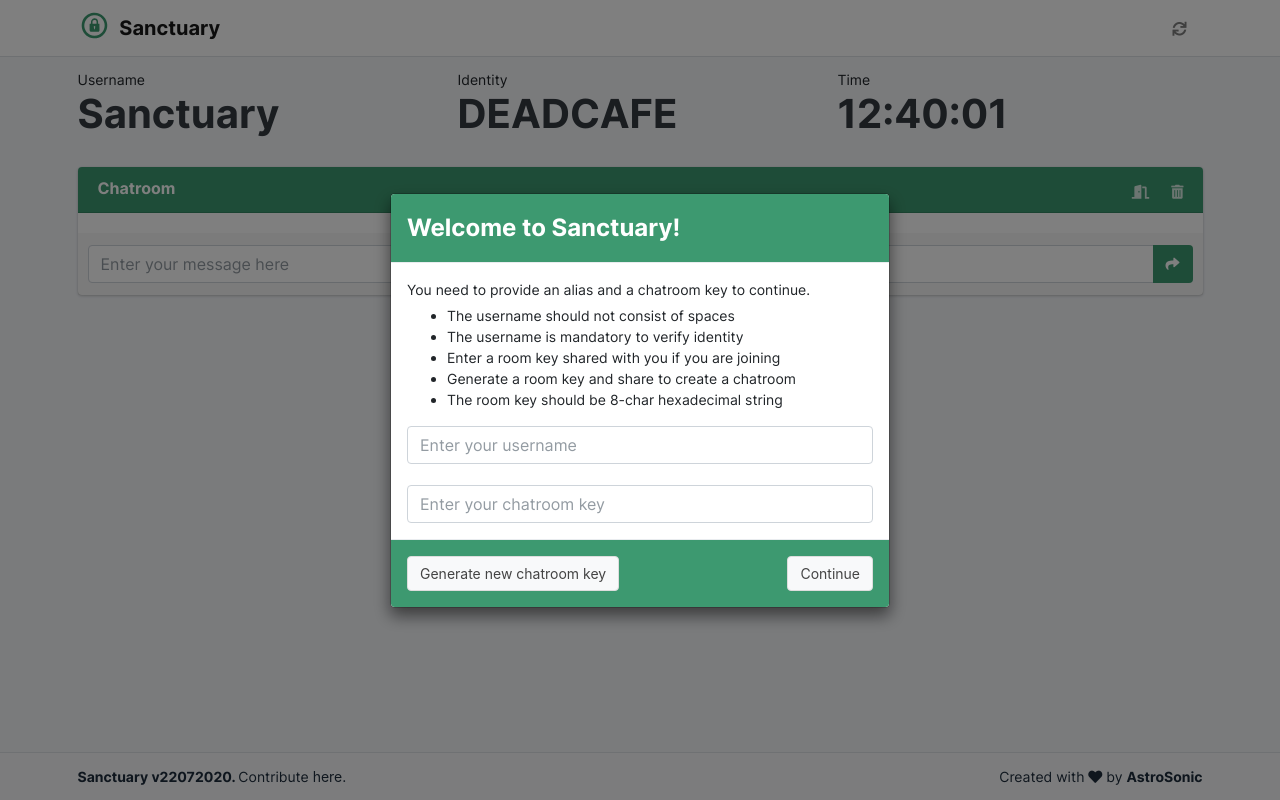
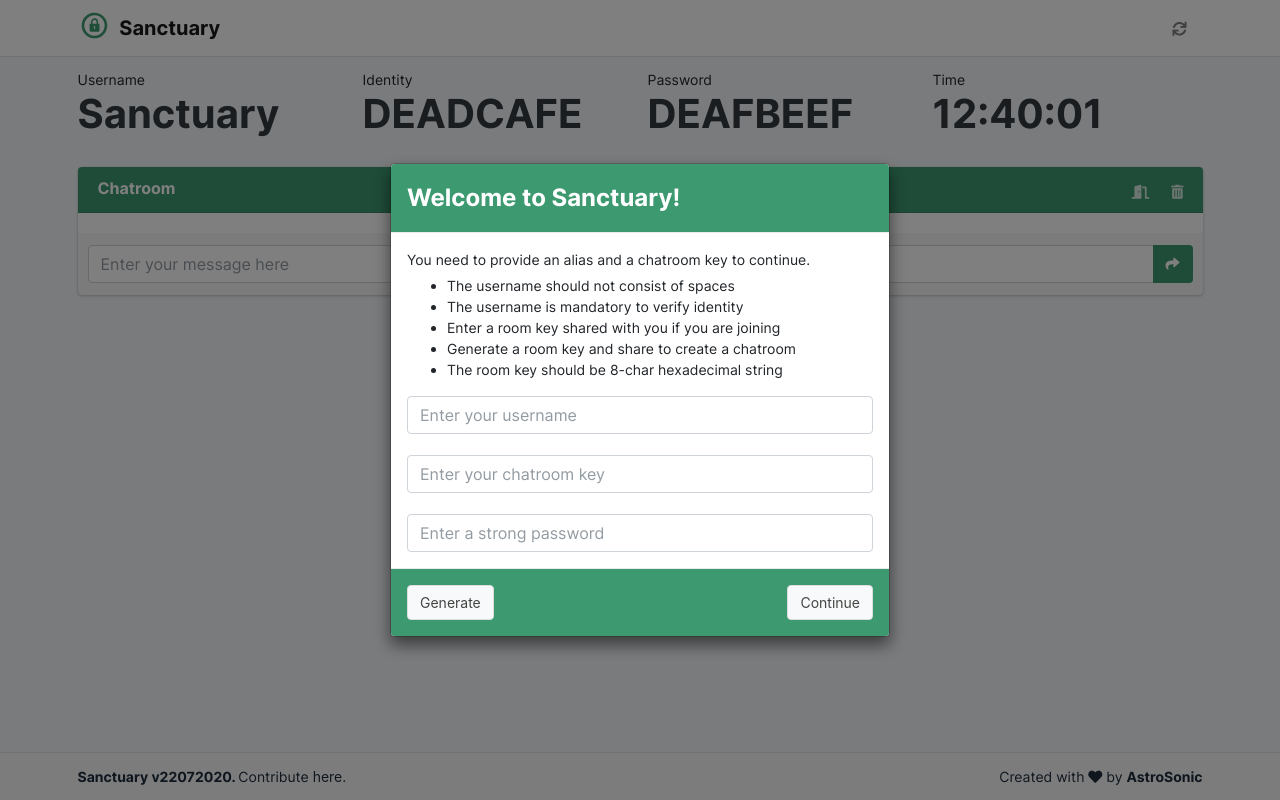
Before and after one commit to astrosonic/sanctuary, a Flask app: template templates/chatroom.html in a window 1280 px wide. Run offline with Flask 2, Linux system fonts and the light colour scheme; the template is opened without the code that fills it, so the values that code supplies are empty; parts of the project's set-up code (start-up, migrations or seed data) failed here and were passed over; some libraries are stand-ins or nearby versions.

Commit message:
Added one more entry for chatroom password
With self generation upper-case schemes

```diff
--- a/chatroom.py
+++ b/chatroom.py
@@ -32,7 +32,7 @@ async def chatroom(websocket, path):
     try:
         async for message in websocket:
             data = json.loads(message)
-            print(" > [" + str(time.ctime()) + "] [" + str(data["roomiden"]).upper() + "] User '" + str(data["username"]) + "' sends message '" + str(data["textmesg"]) + "'")
+            print(" > [" + str(time.ctime()) + "] [" + str(data["roomiden"]) + "] User '" + str(data["username"]) + "' sends message '" + str(data["textmesg"]) + "'")
             await notify_mesej(data["username"], data["roomiden"], data["textmesg"])
     finally:
         await unregister(websocket)
--- a/templates/chatroom.html
+++ b/templates/chatroom.html
@@ -60,15 +60,19 @@
                     <div class="container">
                         <br/>
                         <div class="row mb-2" id="headtext">
-                            <div class="col-sm-4">
+                            <div class="col-sm-3">
                                 <p class="normelem" style="margin-bottom: 0px;">Username</p>
                                 <h1 class="m-0 text-dark headelem" id="userhead">Sanctuary</h1>
                             </div>
-                            <div class="col-sm-4">
+                            <div class="col-sm-3">
                                 <p class="normelem" style="margin-bottom: 0px;">Identity</p>
                                 <h1 class="m-0 text-dark headelem" id="idenhead">DEADCAFE</h1>
                             </div>
-                            <div class="col-sm-4">
+                            <div class="col-sm-3">
+                                <p class="normelem" style="margin-bottom: 0px;">Password</p>
+                                <h1 class="m-0 text-dark headelem" id="passhead">DEAFBEEF</h1>
+                            </div>
+                            <div class="col-sm-3">
                                 <p class="normelem" style="margin-bottom: 0px;">Time</p>
                                 <h1 class="m-0 text-dark headelem" id="timehead">DEADCAFE</h1>
                             </div>
@@ -129,9 +133,11 @@
                         <input type="text" id="username" placeholder="Enter your username" class="form-control normelem">
                         <br/>
                         <input type="text" id="roomiden" placeholder="Enter your chatroom key" class="form-control normelem">
+                        <br/>
+                        <input type="text" id="password" placeholder="Enter a strong password" class="form-control normelem">
                     </div>
                     <div class="modal-footer justify-content-between bg-olive">
-                        <button type="button" class="btn btn-default" onclick="GenerateRoom()">Generate new chatroom key</button>
+                        <button type="button" class="btn btn-default" onclick="GenerateRoom()">Generate</button>
                         <button type="button" class="btn btn-default" onclick="SaveUserName()">Continue</button>
                     </div>
                 </div>
@@ -205,6 +211,9 @@
         <script src="{{ url_for("static", filename="jscn/jquery.min.js") }}"></script>
         <script>
             let webesock = new WebSocket("ws://" + document.domain + ":" + {{ chatport }} + "/");
+            sessionStorage.removeItem("username");
+            sessionStorage.removeItem("password");
+            sessionStorage.removeItem("roomiden");
             function startTime()
             {
                 let curtdate = new Date();
@@ -222,28 +231,42 @@
                 return indx;
             }
             function GenerateRoom() {
-                let rand = "";
+                let randroom = "";
+                let randpass = "";
                 let lent = 8;
-                let list = "0123456789abcdef";
+                let list = "0123456789ABCDEF";
                 for (let indx = lent; indx > 0; indx--)
                 {
-                    rand += list[Math.floor(Math.random() * list.length)];
+                    randroom += list[Math.floor(Math.random() * list.length)];
                 }
-                document.getElementById("roomiden").value = rand;
+                for (let indx = lent; indx > 0; indx--)
+                {
+                    randpass += list[Math.floor(Math.random() * list.length)];
+                }
+                document.getElementById("roomiden").value = randroom;
+                document.getElementById("password").value = randpass;
             }
             function SaveUserName() {
                 let username = document.getElementById("username").value;
                 let roomiden = document.getElementById("roomiden").value;
-                if (username != "" && roomiden != "")
+                let password = document.getElementById("password").value;
+                if (username != "" && roomiden != "" && password != "")
                 {
-                    if (!(/\s/.test(username) || /\s/.test(roomiden) || roomiden.length != 8) && roomiden.match(/^[a-f0-9]{8}$/i))
+                    if (!(/\s/.test(username) || /\s/.test(roomiden) || /\s/.test(password)))
                     {
-                        sessionStorage.setItem("username",username); sessionStorage.setItem("roomiden",roomiden);
-                        $('#givename').modal('hide');
-                        document.getElementById("username").value = "";
-                        document.getElementById("roomiden").value = "";
-                        document.getElementById("userhead").innerText = username;
-                        document.getElementById("idenhead").innerText = roomiden.toUpperCase();
+                        if (roomiden.match(/^[A-F0-9]{8}$/i) && password.match(/^[A-F0-9]{8}$/i))
+                        {
+                            sessionStorage.setItem("username", username);
+                            sessionStorage.setItem("roomiden", roomiden);
+                            sessionStorage.setItem("password", password);
+                            $('#givename').modal('hide');
+                            document.getElementById("username").value = "";
+                            document.getElementById("roomiden").value = "";
+                            document.getElementById("password").value = "";
+                            document.getElementById("userhead").innerText = username;
+                            document.getElementById("idenhead").innerText = roomiden;
+                            document.getElementById("passhead").innerText = password;
+                        }
                     }
                 }
             }
```
